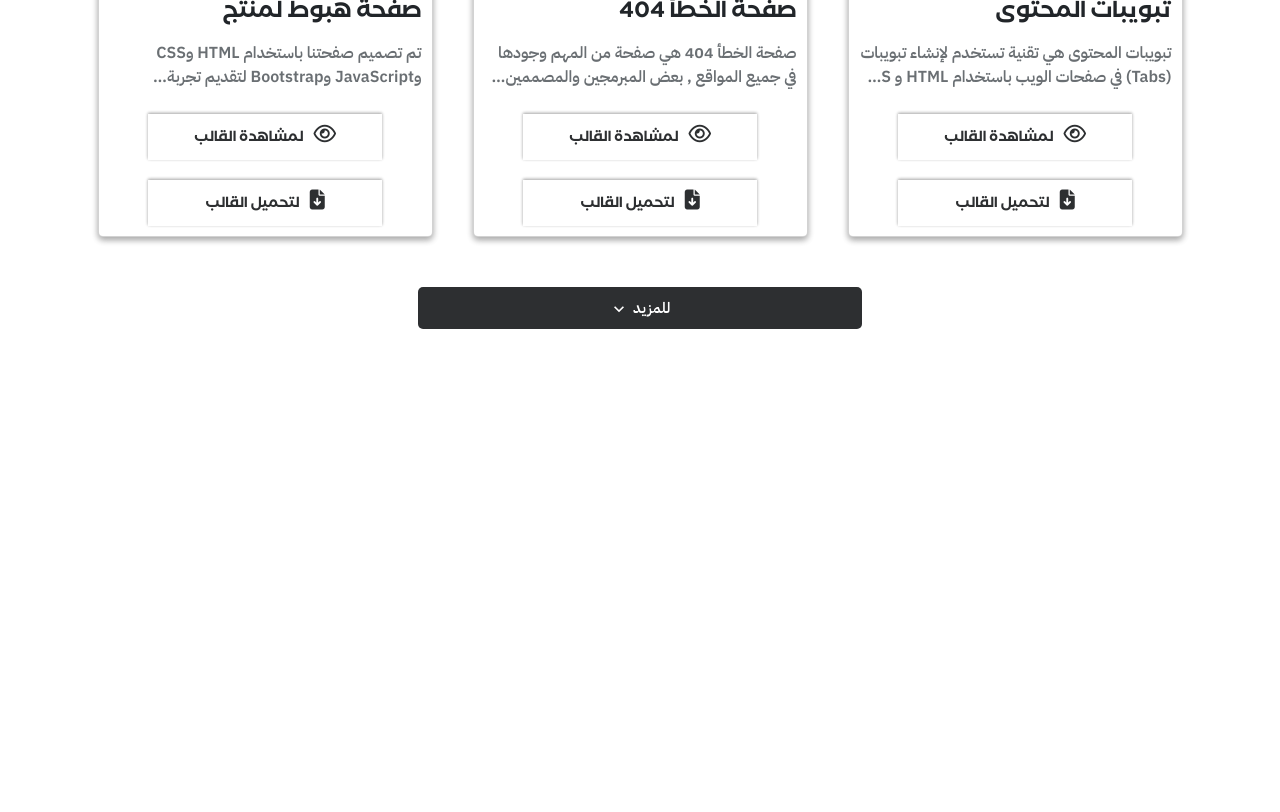
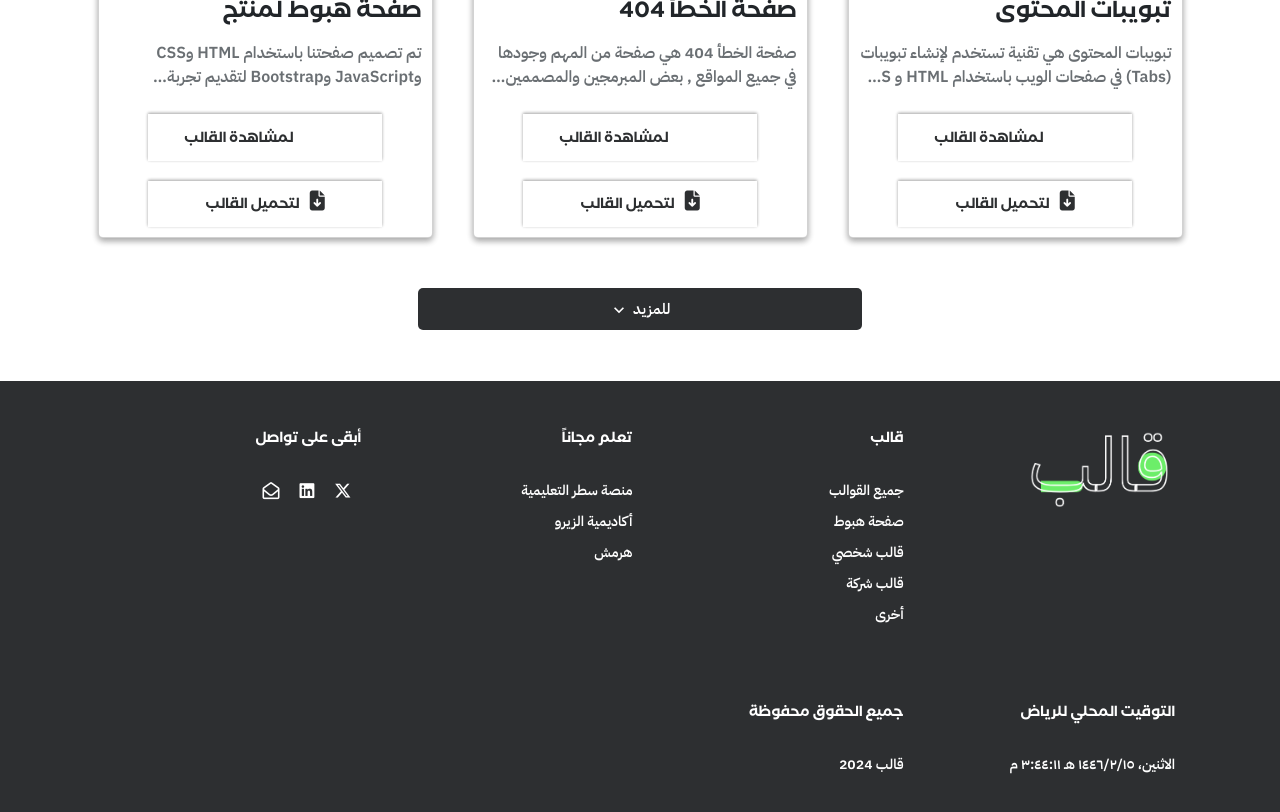
Before and after one commit to ahmed-mohammed-developer/Qalib, a React (Vite) app: page /Qalib/Details/1 in a window 1280 px wide. Shown: the part 1580-2392 px from the top of the page. Before the commit the page ends 1930 px from the top, so only its background shows below. Built offline with nearby package versions, Linux system fonts and the light colour scheme.

Commit message:
Add Footer

```diff
--- a/src/App.jsx
+++ b/src/App.jsx
@@ -10,6 +10,7 @@ import Details from './Components/Details/Details'
 import ScrollToTop from "react-scroll-to-top";
 import { FaWhatsapp } from 'react-icons/fa';
 import './App.css';
+import Footer from './Components/Footer/Footer'
 
 
 const App = () => {
@@ -37,6 +38,7 @@ const App = () => {
     <a href="https://wa.me/966506353350" className="whatsapp-float" target="_blank" rel="noopener noreferrer">
         <FaWhatsapp size={40} />
       </a>
+      <Footer />
     </div>
   )
 }
--- /dev/null
+++ b/src/Components/Footer/Footer.css
@@ -0,0 +1,38 @@
+.footer {
+    margin-top: 5rem;
+}
+.main-footer {
+    padding-block: 5rem;
+    background-color: #2d2f31;
+}
+.imgSection img{
+    max-width: 15rem;
+    width: 100%;
+    height: auto;
+}
+.deatelsSection h3 {
+   font-family: "FFShamelFamily-SansOneBold", sans-serif;
+   font-size: 1.4rem;
+   color: #fff;
+   font-weight: 500;
+   line-height: 1.9rem;
+   padding-bottom: 2.5rem;
+}
+.deatelsSection p {
+    font-size: 1.4rem;
+    line-height: 2.1rem;
+    color: #fff;
+}
+.deatelsSection a {
+    text-decoration: none;
+}
+.fa-regular,
+.fa-brands {
+    font-size: 1.7rem;
+    line-height: 2.1rem;
+    color: #fff;
+    padding-inline: 1rem;
+}
+.marginBottom{
+    margin-bottom: 5rem;
+}
--- /dev/null
+++ b/src/Components/Footer/Footer.jsx
@@ -0,0 +1,71 @@
+import React from 'react'
+import './Footer.css'
+import footerEdit from '../../assets/images/footerEdit.png'
+import SaudiTime from '../SaudiTime/SaudiTime'
+
+
+
+
+const Footer = () => {
+    const year = new Date().getFullYear(); // يحصل على السنة الحالية
+  return (
+    <div className='footer'>
+      <div className="main-footer ">
+        <div className="container">
+            <div className="row mb-5 baner">
+                <div className="col-lg-3 col-md-6 col-sm-6 imgSection marginBottom">
+                <a href="/Qalib/">
+                <img src={footerEdit} alt="logo Image" />
+                </a>
+                </div>
+                <div className="col-lg-3 col-md-6 col-sm-6">
+                    <div className="deatelsSection">
+                        <h3>قالب</h3>
+                        <a href=""><p>جميع القوالب</p></a>
+                        <a href="/Qalib/LandingPage" target="_blank"><p>صفحة هبوط</p></a>
+                        <a href="/Qalib/PersonalTemplate" target="_blank"><p>قالب شخصي</p></a>
+                        <a href="/Qalib/WebsitesTemplate" target="_blank"><p>قالب شركة</p></a>
+                        <a href="/Qalib/OtherTemplate" target="_blank"><p className='marginBottom'>أخرى</p></a>
+                    </div>
+                </div>
+                <div className="col-lg-3 col-md-6 col-sm-6 mb-5">
+                <div className="deatelsSection">
+                        <h3>تعلم مجاناً</h3>
+                        <a href="https://satr.codes/" target="_blank"><p>منصة سطر التعليمية</p></a>
+                        <a href="https://elzero.org/" target="_blank"><p>أكاديمية الزيرو</p></a>
+                        <a href="https://harmash.com/" target="_blank"><p className='marginBottom'>هرمش</p></a>
+
+                    </div>
+                </div>
+                <div className="col-lg-3 col-md-6 col-sm-6 mb-5">
+                <div className="deatelsSection marginBottom">
+                        <h3>أبقى على تواصل</h3>
+                        <a href="#"><i class="fa-brands fa-x-twitter"></i></a>
+                        <a href="#"><i class="fa-brands fa-linkedin"></i></a>
+                        <a href="#"><i class="fa-regular fa-envelope-open"></i></a>
+
+                    </div>
+                </div>
+            </div>
+            <div className="row baner">
+                <div className="col-lg-3 col-md-6 col-sm-6">
+                    <div className="deatelsSection marginBottom">
+                        <h3>التوقيت المحلي للرياض</h3>
+                        <p>< SaudiTime /></p>
+                    </div>
+                </div>
+                <div className="col-lg-3 col-md-6 col-sm-6">
+                <div className="deatelsSection marginBottom">
+                        <h3>جميع الحقوق محفوظة</h3>
+                        <p>قالب {year}</p>
+
+                    </div>
+                </div>
+            </div>
+        </div>
+      </div>
+    </div>
+  )
+}
+
+export default Footer
```
Also changed, not shown: src/assets/images/footer.png (added), src/assets/images/footerEdit.png (added).
